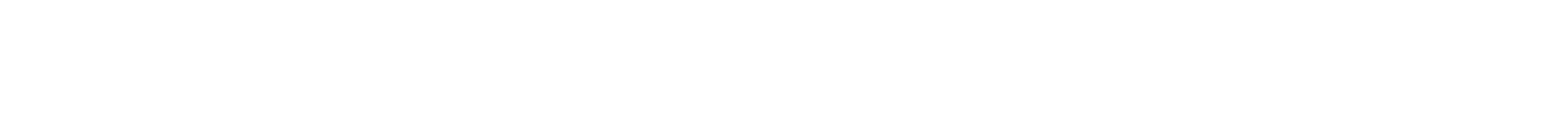
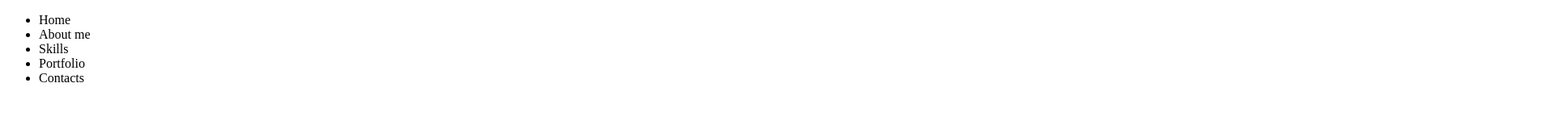
Before and after one commit to koman4git/firstProject, a plain HTML site: page index.html in a window 1280 px wide. Shown: the whole page at 81% size, 1920 px wide, since content can reach past the window. Drawn offline with Linux system fonts and the light colour scheme.

Commit message:
создание хедер

```diff
--- a/index.html
+++ b/index.html
@@ -6,6 +6,16 @@
     <link rel="stylesheet" href="style.css">
 </head>
 <body>
-
+    <div class="container">
+        <header>
+            <ul class="header-menu">
+                <li>Home</li>
+                <li>About me</li>
+                <li>Skills</li>
+                <li>Portfolio</li>
+                <li>Contacts</li>
+            </ul>
+        </header>
+    </div>
 </body>
 </html>
--- a/style.css
+++ b/style.css
@@ -0,0 +1,4 @@
+.container {
+    width: 1920px;
+    margin: 0 auto;
+}
```
